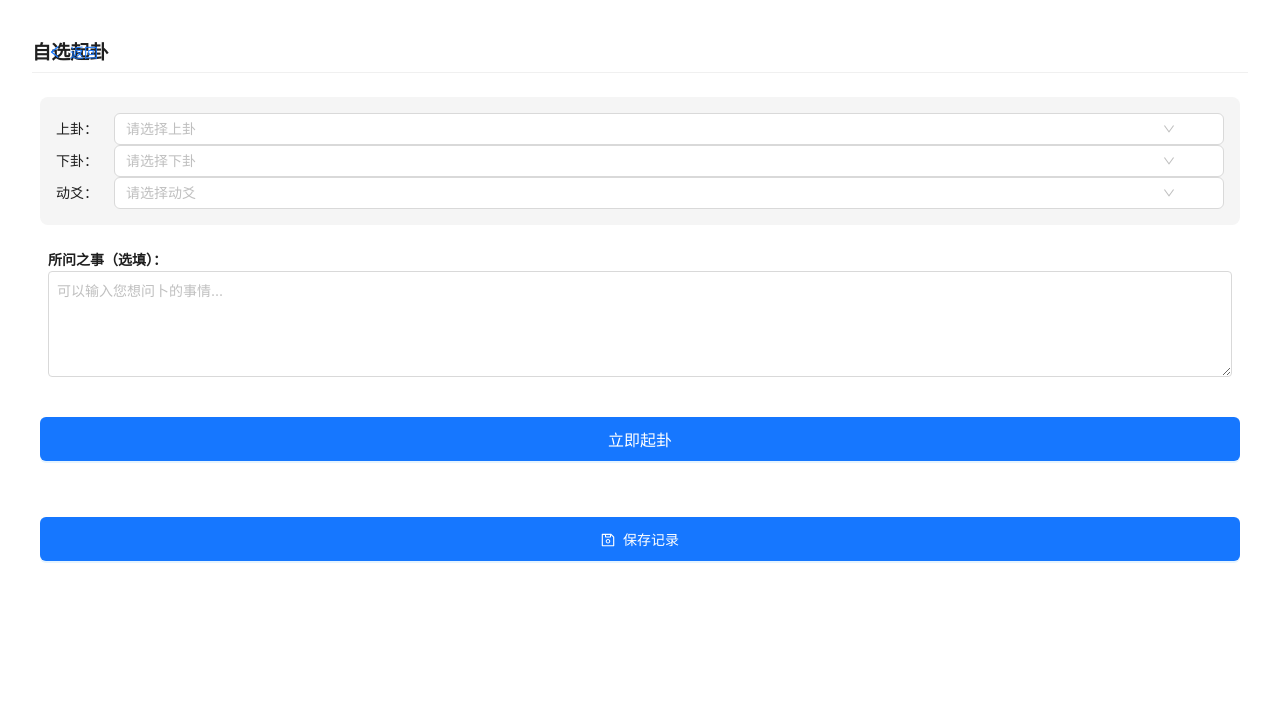
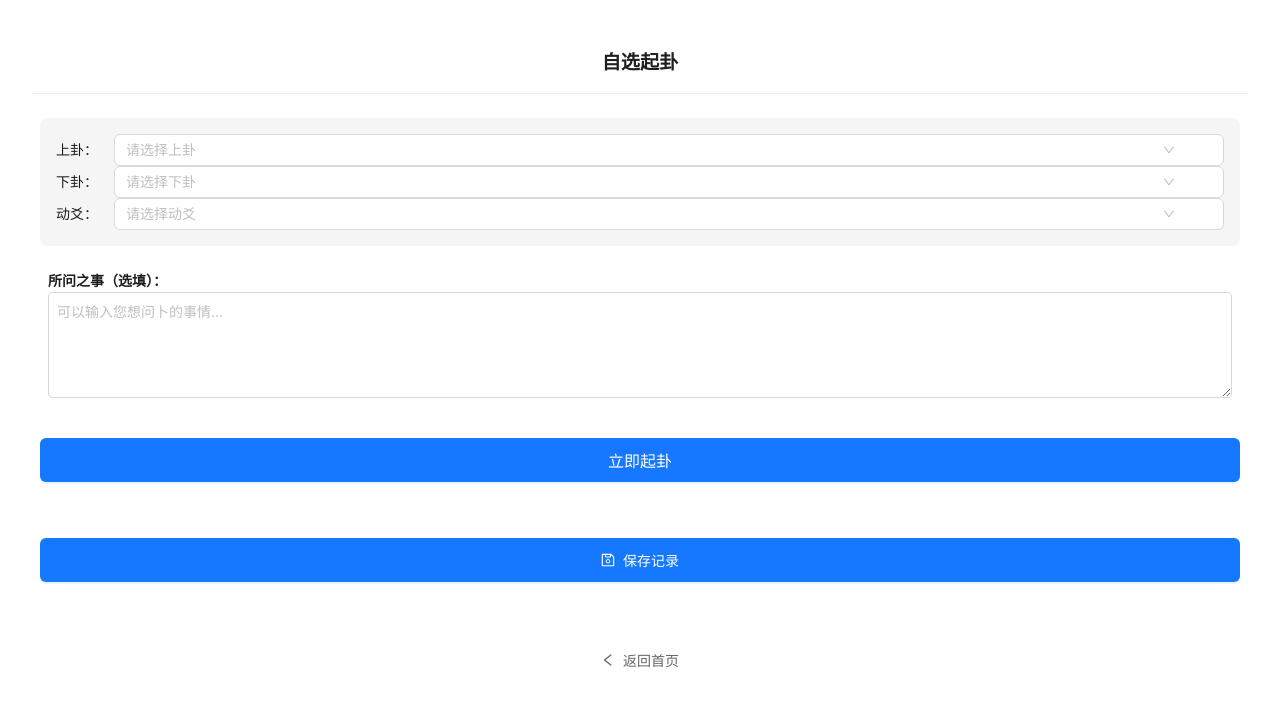
Before and after one commit to i8833/yi-mh-app, a React (Vite) app: page /divination/custom in a window 1280 px wide. Shown: the top 706 px of the page. Built offline with nearby package versions, Linux system fonts and the light colour scheme.

Commit message:
Add files via upload

```diff
--- a/src/components/Divination/CustomDivination/CustomDivination.module.css
+++ b/src/components/Divination/CustomDivination/CustomDivination.module.css
@@ -14,11 +14,11 @@
   width: 100%;
   background-color: #fff;
   z-index: 10;
-  padding: 0.5rem 0;
+  display: flex;
+  justify-content: center;
+  align-items: center;
+  padding: 1rem 0;
   border-bottom: 1px solid #f0f0f0;
-  display: flex;
-  justify-content: space-between;
-  align-items: center;
 }
 
 .backButton, .historyButton {
@@ -36,17 +36,11 @@
 }
 
 .title {
-  font-size: 18px;
-  color: rgba(0, 0, 0, 0.85);
-  font-weight: 500;
+  margin: 0;
+  font-size: 1.2rem;
+  line-height: 1.5;
+  padding: 0;
   text-align: center;
-  position: absolute;
-  width: 100%;
-  left: 0;
-  top: 50%;
-  transform: translateY(-50%);
-  margin: 0;
-  z-index: 0;
 }
 
 .card {
--- a/src/components/Divination/CustomDivination/index.tsx
+++ b/src/components/Divination/CustomDivination/index.tsx
@@ -153,25 +153,17 @@ const CustomDivination: React.FC = () => {
           top: 0,
           backgroundColor: '#fff',
           zIndex: 10,
-          padding: '0.5rem 0'
+          padding: '1rem 0',
+          display: 'flex',
+          justifyContent: 'center',
+          alignItems: 'center',
+          borderBottom: '1px solid #f0f0f0'
         }}>
-          <Button
-            type="link"
-            icon={<LeftOutlined />}
-            onClick={() => navigate('/')}
-            style={{
-              position: 'absolute',
-              left: 0,
-              top: '50%',
-              transform: 'translateY(-50%)'
-            }}
-          >
-            返回
-          </Button>
           <Title level={2} style={{
             margin: 0,
             fontSize: '1.2rem',
-            textAlign: 'center'
+            lineHeight: '1.5',
+            padding: 0
           }}>自选起卦</Title>
         </div>
 
@@ -307,6 +299,22 @@ const CustomDivination: React.FC = () => {
           >
             保存记录
           </Button>
+
+          {/* 添加返回按钮到底部 */}
+          <Button
+            type="link"
+            icon={<LeftOutlined />}
+            onClick={() => navigate('/')}
+            style={{
+              width: '100%',
+              height: '44px',
+              color: '#666',
+              marginTop: '1rem',
+              marginBottom: '2rem' // 增加底部间距
+            }}
+          >
+            返回首页
+          </Button>
         </Space>
       </Card>
 
```
